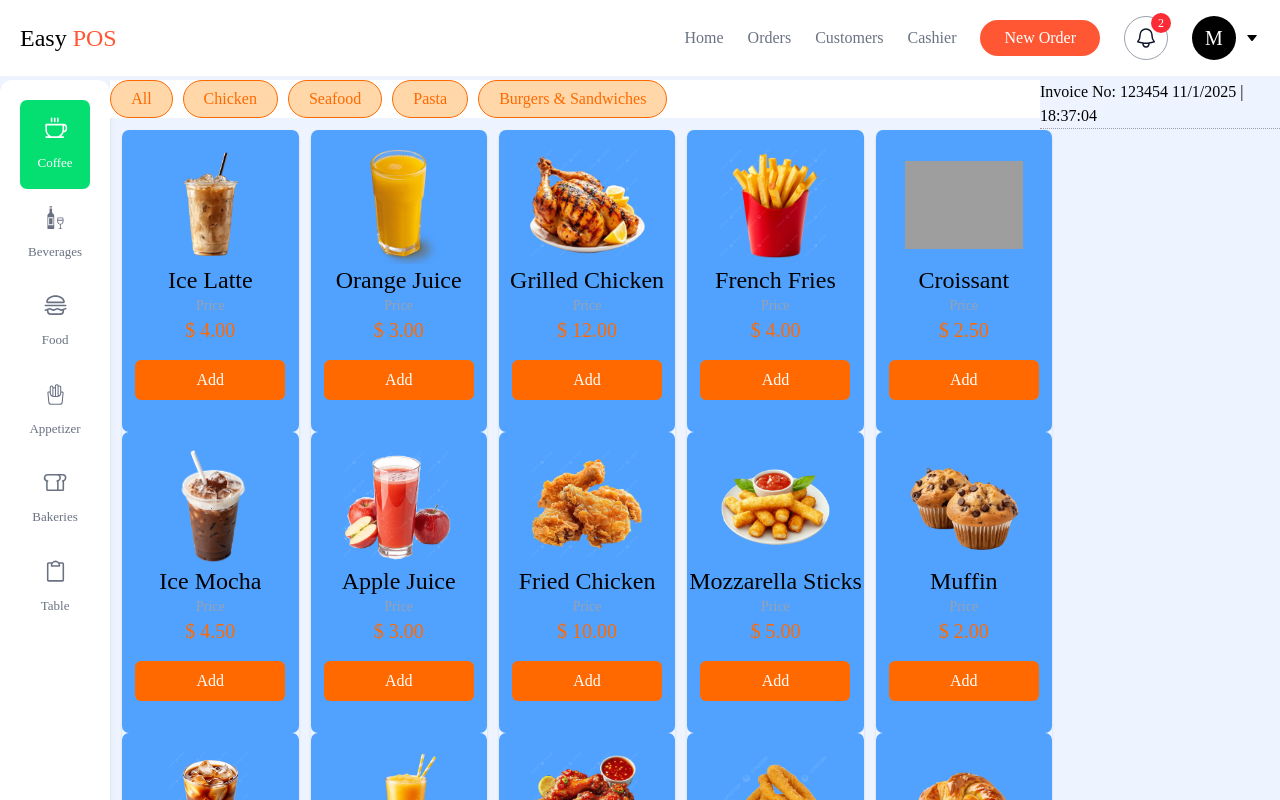
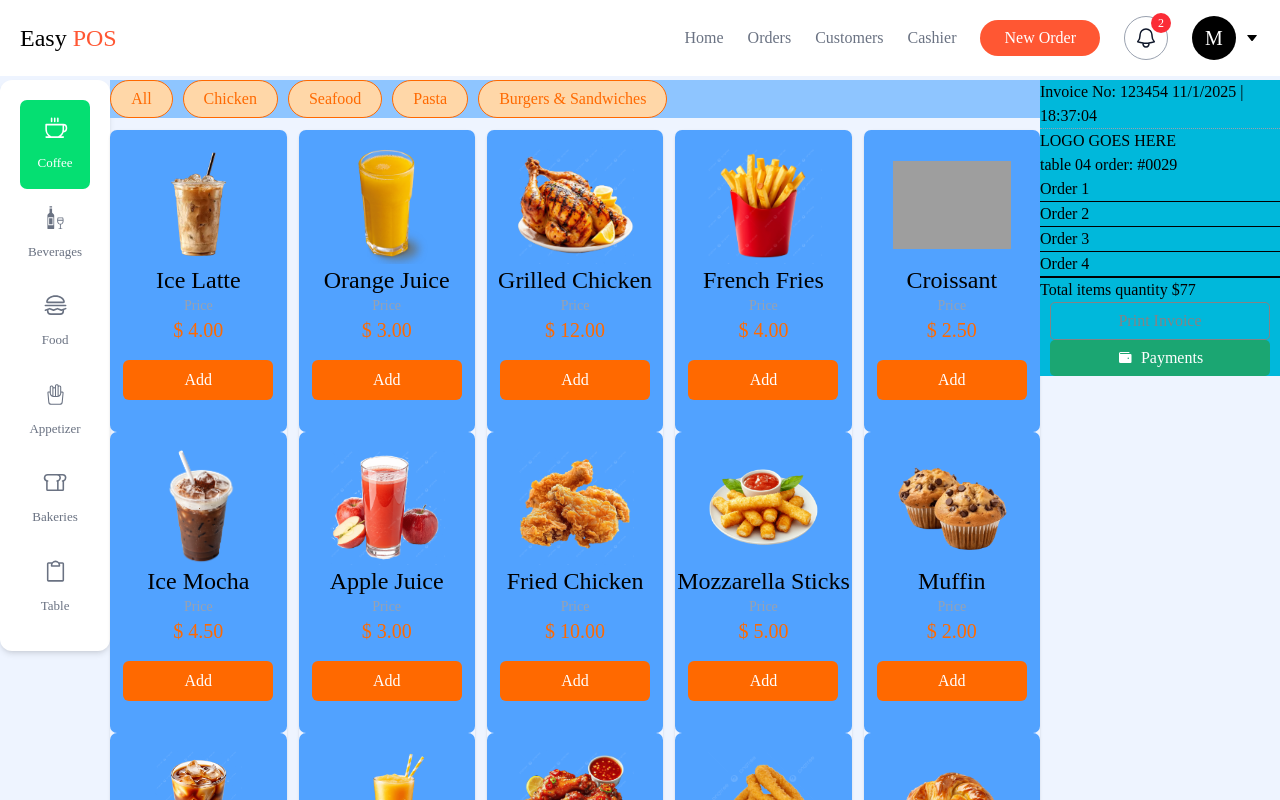
Before and after one commit to Uj7b/easyPOS, a React (Vite) app: page / in a window 1280 px wide. Shown: the top 800 px of the page. Built offline with nearby package versions, Linux system fonts and the light colour scheme; grey boxes are pictures that could not be loaded; a web font is replaced by a local one.

Commit message:
4/11/2025

```diff
--- a/package.json
+++ b/package.json
@@ -10,11 +10,13 @@
     "preview": "vite preview"
   },
   "dependencies": {
+    "@reduxjs/toolkit": "^2.9.2",
     "@tailwindcss/vite": "^4.1.16",
     "axios": "^1.13.1",
     "react": "^19.1.1",
     "react-dom": "^19.1.1",
     "react-icons": "^5.5.0",
+    "react-redux": "^9.2.0",
     "tailwindcss": "^4.1.16"
   },
   "devDependencies": {
--- /dev/null
+++ b/src/Buttons/PaymentButton.jsx
@@ -0,0 +1,10 @@
+import { PiWalletFill } from "react-icons/pi";
+function PaymentButton() {
+  return (
+    <button className="w-55 text-white gap-2 m-auto px-6 py-1.5 cursor-pointer flex justify-center items-center bg-[#1BA672] rounded-[5px]">
+      <PiWalletFill /> Payments
+    </button>
+  );
+}
+
+export default PaymentButton;
--- /dev/null
+++ b/src/Buttons/PrintInvoiceButton.jsx
@@ -0,0 +1,9 @@
+function PrintInvoiceButton() {
+  return (
+    <button className="m-auto w-55 px-6 text-[#828487] cursor-pointer flex justify-center border border-[#828487] py-1.5 rounded-[5px] hover:bg-[#1BA672] hover:border-[#1BA672] hover:text-white transition-colors duration-300">
+      Print Invoice
+    </button>
+  );
+}
+
+export default PrintInvoiceButton;
--- a/src/CategoryFilter.jsx
+++ b/src/CategoryFilter.jsx
@@ -9,7 +9,7 @@ function CategoryFilter() {
   }, [activeCategory]);
   const active = categories.find((c) => c.category === activeCategory);
   return (
-    <div className="flex gap-2.5 bg-white">
+    <div className="flex gap-2.5 bg-blue-300">
       <button className="cursor-pointer px-5 py-1.5 text-orange-500 bg-orange-200 w-fit rounded-full border border-orange-500">
         All
       </button>
--- a/src/Invoice.jsx
+++ b/src/Invoice.jsx
@@ -1,12 +1,31 @@
+import PaymentButton from "./Buttons/PaymentButton";
+import PrintInvoiceButton from "./Buttons/PrintInvoiceButton";
+
 function Invoice() {
   return (
-    <div className="w-60">
+    <div className="w-60 bg-cyan-500">
       <span>
         Invoice No: 123454 {new Date().toLocaleDateString("en-US")}
         {" | "}
         {new Date().toLocaleTimeString("en-US", { hour12: false })}
       </span>
       <hr className="border-t border-dotted border-gray-400" />
+      <div>LOGO GOES HERE</div>
+      <div>
+        table 04
+        order: #0029
+      </div>
+      <div>Order 1</div><hr />
+      <div>Order 2</div><hr />
+      <div>Order 3</div><hr />
+      <div>Order 4</div><hr />
+      <hr/>
+      <div>
+        Total
+        items quantity $77
+      </div>
+      <PrintInvoiceButton/>
+      <PaymentButton/>
     </div>
   );
 }
--- a/src/NavBar.jsx
+++ b/src/NavBar.jsx
@@ -4,7 +4,7 @@ export default function NavBar() {
   function handleOrder() {
     window.alert("feature coming soon");
   }
-  function handleClick(e) {
+  function handleClick() {
     window.alert("feature is coming soon");
   }
   return (
--- a/src/ProductGrid.jsx
+++ b/src/ProductGrid.jsx
@@ -17,7 +17,7 @@ function ProductGrid() {
                  md:grid-cols-3
                  lg:grid-cols-4
                  xl:grid-cols-5
-                 mx-3 my-3 rounded-xl"
+                 my-3 rounded-xl"
     >
       {items.map((category, i) => (
         <div key={i} className="rounded-lg shadow">
--- a/src/SideMenu.jsx
+++ b/src/SideMenu.jsx
@@ -32,7 +32,7 @@ function Sidebar() {
     },
   ];
   return (
-    <aside className="w-fit h-full flex-col items-center justify-center bg-white p-5 rounded-xl shadow-md">
+    <aside className="w-fit h-fit flex-col items-center justify-center bg-white p-5 rounded-xl shadow-md">
       <ul>
         {MenuItems.map((item) => (
           <li>
--- /dev/null
+++ b/src/redux/store.js
@@ -0,0 +1 @@
+import { configureStore } from "@reduxjs/toolkit";
```
Also changed, not shown: src/redux/slices/OrdersSlice.js (added), 1 other file (tests, documents, lock files or other folders).
